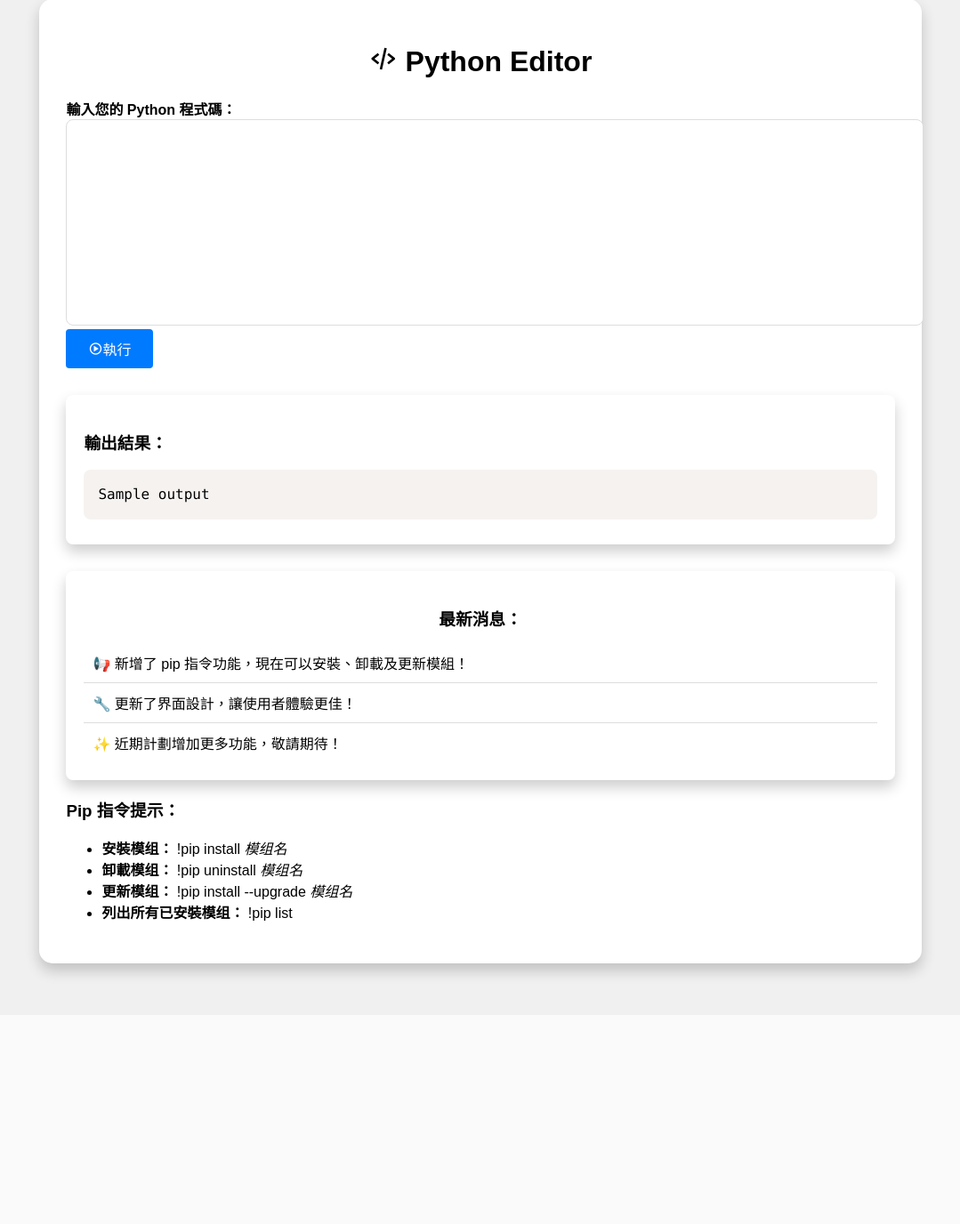
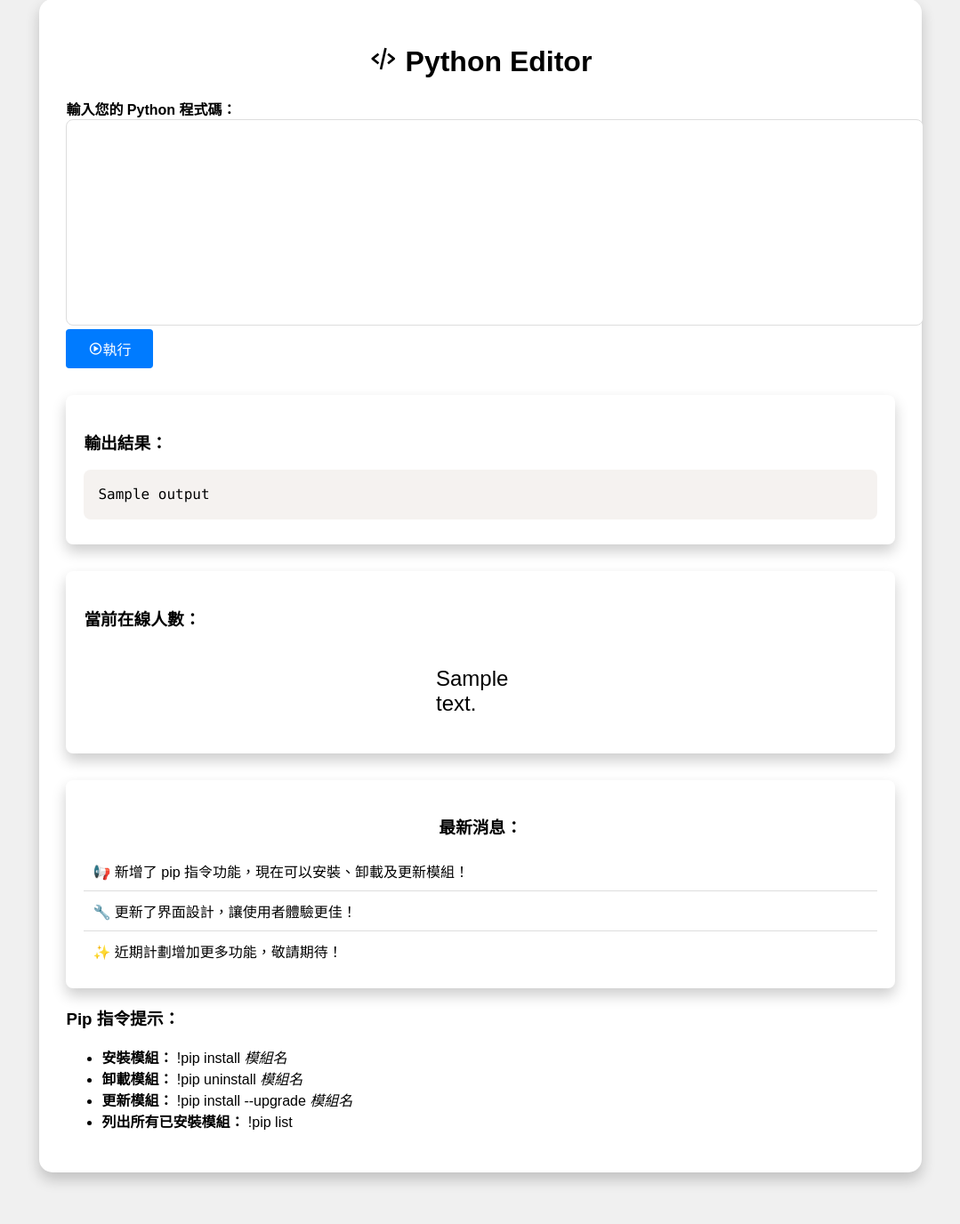
Before and after one commit to oinktech/python-editor, a Flask app: template templates/index.html in a window 1280 px wide. Shown: the part 59-1435 px from the top of the page at 89% size, without its empty margins (100-1179 px from the left). Before the commit the page ends 1162 px from the top, so only its background shows below. Run offline with Flask 3, Linux system fonts and the light colour scheme; the template is opened without the code that fills it: values that come from a table or form of the project are taken from there, most other values are stand-ins (such as "Sample title", 1, 10 or a date in 2020); a database or web service that is not in the repository returns one stand-in record (values such as "Sample title"); some libraries are stand-ins or nearby versions.

Commit message:
Update index.html

```diff
--- a/templates/index.html
+++ b/templates/index.html
@@ -64,7 +64,7 @@
         .btn-primary:hover {
             background-color: #0056b3;
         }
-        .output, .history, .news {
+        .output, .history, .news, .current-visitors {
             margin-top: 30px;
             background-color: #ffffff;
             padding: 20px;
@@ -97,6 +97,38 @@
         .news-item:last-child {
             border-bottom: none;
         }
+
+        /* 翻牌效果樣式 */
+        .flip-card {
+            width: 100px;
+            height: 100px;
+            perspective: 1000px;
+            margin: 0 auto; /* 讓翻牌卡片居中 */
+        }
+
+        .flip-card-inner {
+            position: relative;
+            width: 100%;
+            height: 100%;
+            transition: transform 0.6s;
+            transform-style: preserve-3d;
+        }
+
+        .flip-card-front,
+        .flip-card-back {
+            position: absolute;
+            width: 100%;
+            height: 100%;
+            backface-visibility: hidden;
+            display: flex;
+            justify-content: center;
+            align-items: center;
+            font-size: 24px; /* 調整字體大小 */
+        }
+
+        .flip-card-back {
+            transform: rotateY(180deg);
+        }
     </style>
 </head>
 <body>
@@ -124,6 +156,21 @@
             {% endif %}
         </div>
         {% endif %}
+
+        <div class="current-visitors">
+            <h3>當前在線人數：</h3>
+            <div id="visitor-count" class="flip-card">
+                <div class="flip-card-inner">
+                    <div class="flip-card-front">
+                        <p id="current-visitors-value">{{ current_visitors }}</p>
+                    </div>
+                    <div class="flip-card-back">
+                        <p id="current-visitors-value-back">{{ current_visitors }}</p>
+                    </div>
+                </div>
+            </div>
+        </div>
+
         <div class="news">
             <h3>最新消息：</h3>
             <div class="news-item">📢 新增了 pip 指令功能，現在可以安裝、卸載及更新模組！</div>
@@ -134,10 +181,10 @@
         <div class="pip-instructions">
             <h3>Pip 指令提示：</h3>
             <ul>
-                <li><strong>安裝模组：</strong> !pip install <em>模组名</em></li>
-                <li><strong>卸載模组：</strong> !pip uninstall <em>模组名</em></li>
-                <li><strong>更新模组：</strong> !pip install --upgrade <em>模组名</em></li>
-                <li><strong>列出所有已安裝模组：</strong> !pip list</li>
+                <li><strong>安裝模組：</strong> !pip install <em>模組名</em></li>
+                <li><strong>卸載模組：</strong> !pip uninstall <em>模組名</em></li>
+                <li><strong>更新模組：</strong> !pip install --upgrade <em>模組名</em></li>
+                <li><strong>列出所有已安裝模組：</strong> !pip list</li>
             </ul>
         </div>
 
@@ -159,13 +206,43 @@
                 });
             });
 
-            // 模拟 Python 的 input() 函数
+            // 模擬 Python 的 input() 函數
             window.input = function(promptMessage) {
                 return new Promise((resolve) => {
                     const userInput = prompt(promptMessage || "請輸入內容:");
                     resolve(userInput);
                 });
             };
+
+            function updateVisitorCount(newCount) {
+                const currentCountElem = document.getElementById('current-visitors-value');
+                const currentCountBackElem = document.getElementById('current-visitors-value-back');
+                const flipCardInner = document.querySelector('.flip-card-inner');
+
+                // 更新背面顯示的新數字
+                currentCountBackElem.textContent = newCount;
+
+                // 開始翻牌特效
+                flipCardInner.style.transform = 'rotateY(180deg)';
+
+                // 延遲後顯示新的正面數字
+                setTimeout(() => {
+                    currentCountElem.textContent = newCount;
+                    flipCardInner.style.transform = 'rotateY(0deg)'; // 回到原來的位置
+                }, 600); // 與 CSS 動畫時間相同
+            }
+
+            // 假設您有一個更新當前在線人數的 API
+            setInterval(async () => {
+                const response = await fetch('/get_system_info');
+                const data = await response.json();
+                const currentVisitors = data.current_visitors;
+
+                // 在這裡根據需要檢查是否有變化
+                if (currentVisitors !== parseInt(currentCountElem.textContent)) {
+                    updateVisitorCount(currentVisitors);
+                }
+            }, 1000); // 每五秒更新一次
         </script>
     </div>
 </body>
```
